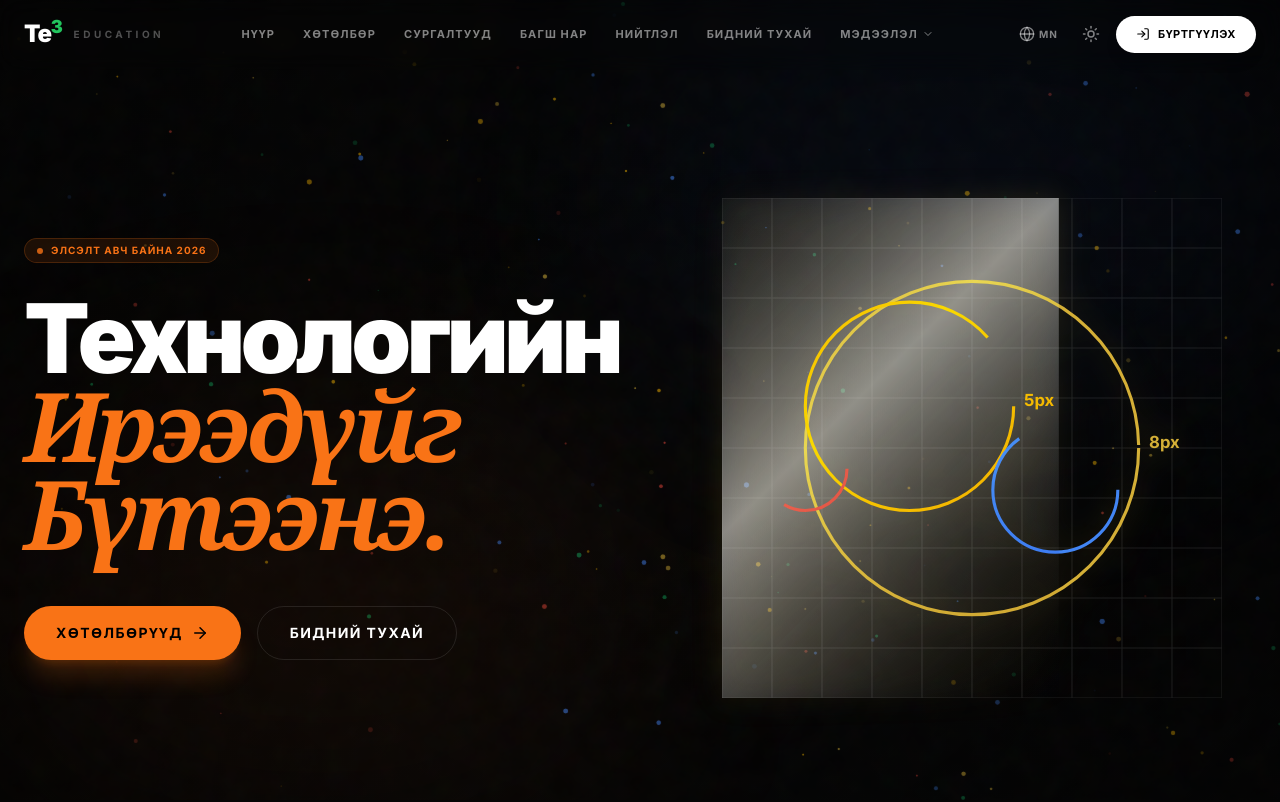
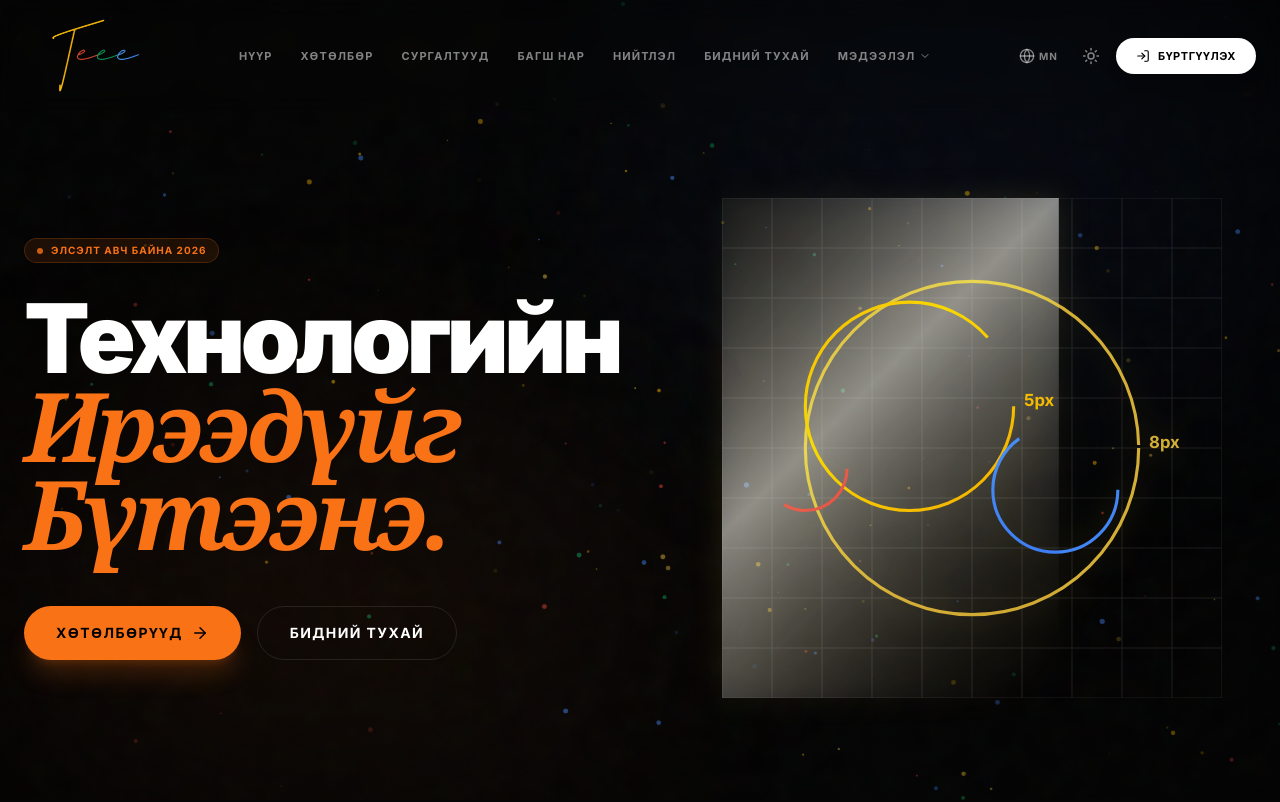
Before and after one commit to Delgermaa12/TeeHackathon, a React (Vite) app: page / in a window 1280 px wide. Shown: the top 802 px of the page. Built offline with nearby package versions, Linux system fonts and the light colour scheme.

Commit message:
logo nemsen

```diff
--- a/src/components/Header.tsx
+++ b/src/components/Header.tsx
@@ -4,6 +4,7 @@
 import { useAppContext } from '../context/AppContext';
 import { translations } from '../translations';
 import { RegistrationForm } from './RegistrationForm';
+import logo from "../assets/logo.png";
 
 const Header: React.FC = () => {
   const { theme, toggleTheme, language, setLanguage } = useAppContext();
@@ -68,27 +69,12 @@
         className="fixed top-0 left-0 w-full z-50 border-b transition-colors duration-300"
       >
         <div className="max-w-7xl mx-auto px-4 sm:px-6 flex items-center justify-between gap-3">
-          <a href="#home" className="flex items-center gap-2 group shrink-0">
+          <a href="pages/HomePage" className="flex items-center gap-2 group shrink-0">
             <div className="relative">
-              <span
-                className={`text-xl sm:text-2xl font-black tracking-tighter ${
-                  theme === 'dark' ? 'text-white' : 'text-black'
-                } group-hover:text-brand-primary transition-colors duration-500`}
-              >
-                Te
-                <sup className="text-brand-primary group-hover:text-white transition-colors duration-500">
-                  3
-                </sup>
-              </span>
+              <div className="relative">
+                <img src={logo} alt="Teee" className="h-20 w-auto"
+                /></div>
             </div>
-
-            <span
-              className={`text-[9px] sm:text-[10px] uppercase tracking-[0.35em] ${
-                theme === 'dark' ? 'text-white/30' : 'text-black/30'
-              } font-bold ml-1 hidden sm:block`}
-            >
-              Education
-            </span>
           </a>
 
           <nav className="hidden lg:flex items-center gap-7">
```
Also changed, not shown: src/assets/logo.png.
